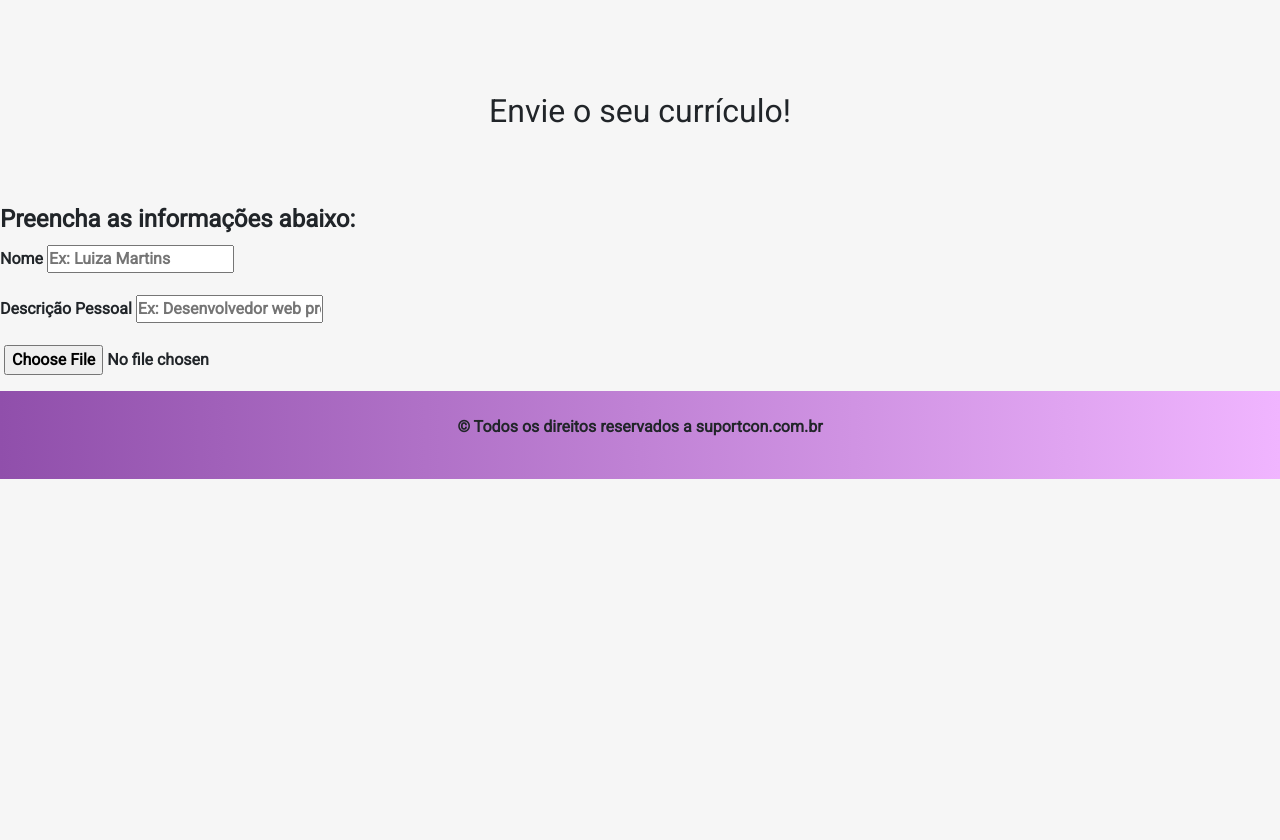
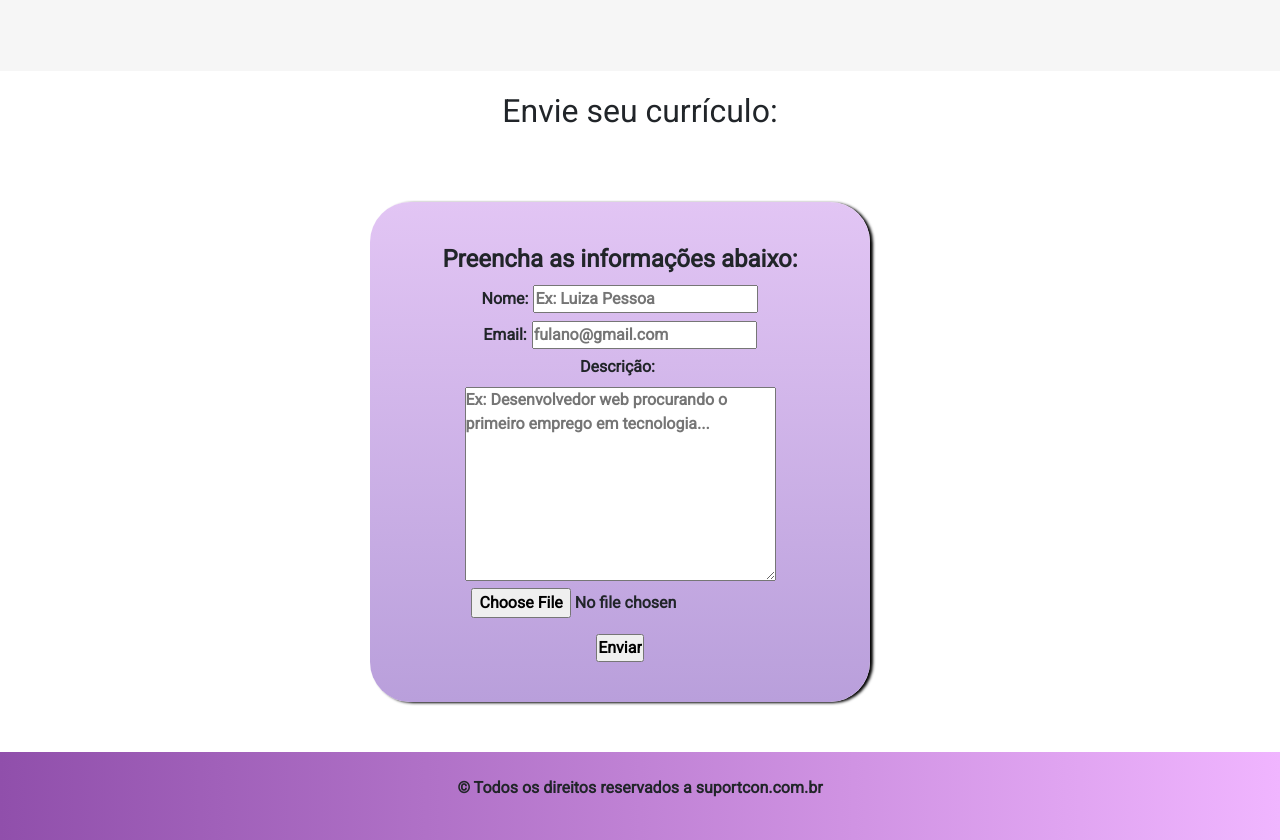
Before and after one commit to rubensheik/rascunho, a plain HTML site: page index.html in a window 1280 px wide. Shown: the part 1832-2672 px from the top of the page. Before the commit the page ends 2311 px from the top, so only its background shows below. Drawn offline with nearby package versions, Linux system fonts and the light colour scheme; a web font is replaced by a local one.

Commit message:
Update index.html

```diff
--- a/index.html
+++ b/index.html
@@ -132,27 +132,28 @@
 </div>
         </div>
     </section>
+    <section class="curriculo">
+        <div>
+            <h2 class="Titulo">Envie seu currículo: </h2>
         </div>
-        <h2 class="Titulo">Envie o seu currículo!</h2>
-        <form>
+        <div class="formulario">
+            <div id="area">
+                <form id="formulario" autocomplete="off">
                 <fieldset>
                     <legend>Preencha as informações abaixo:</legend>
-              <p>
-                <label for="size_1">Nome</label>
-                <input type="text" name="size" id="size_1" placeholder="Ex: Luiza Martins"/>
-              </p>
-              <p>
-                <label for="size_2">Descrição Pessoal</label>
-                <input type="text" name="size" id="size_2" placeholder="Ex: Desenvolvedor web procurando o primeiro emprego em tecnologia.."/>
-              </p>
+                    <label>Nome:</label><input class="campo_nome" type="text" placeholder="Ex: Luiza Pessoa"><br>
+                    <label>Email:</label><input class="campo_email" type="password" placeholder="fulano@gmail.com"><br>
+                    <label>Descrição: </label><br><textarea class="msg" cols="35" rows="8" placeholder="Ex: Desenvolvedor web procurando o primeiro emprego em tecnologia..."></textarea><br>
                     <p>
                         <label for="size_3"></label>
                         <input type="file" name="size" id="size_3" placeholder="Upload Curriculo"/>
                     </p>
+                    <input class="btn_submit" type="submit" value="Enviar">
                 </fieldset>
                 </form>
-
             </div>
+        </div>
+    </section>
     <footer class="bg-dark text-center py-4 background-header">
          </div>
             <p class="direitos">
```
Lines whose indentation alone changed are shown as unchanged.
